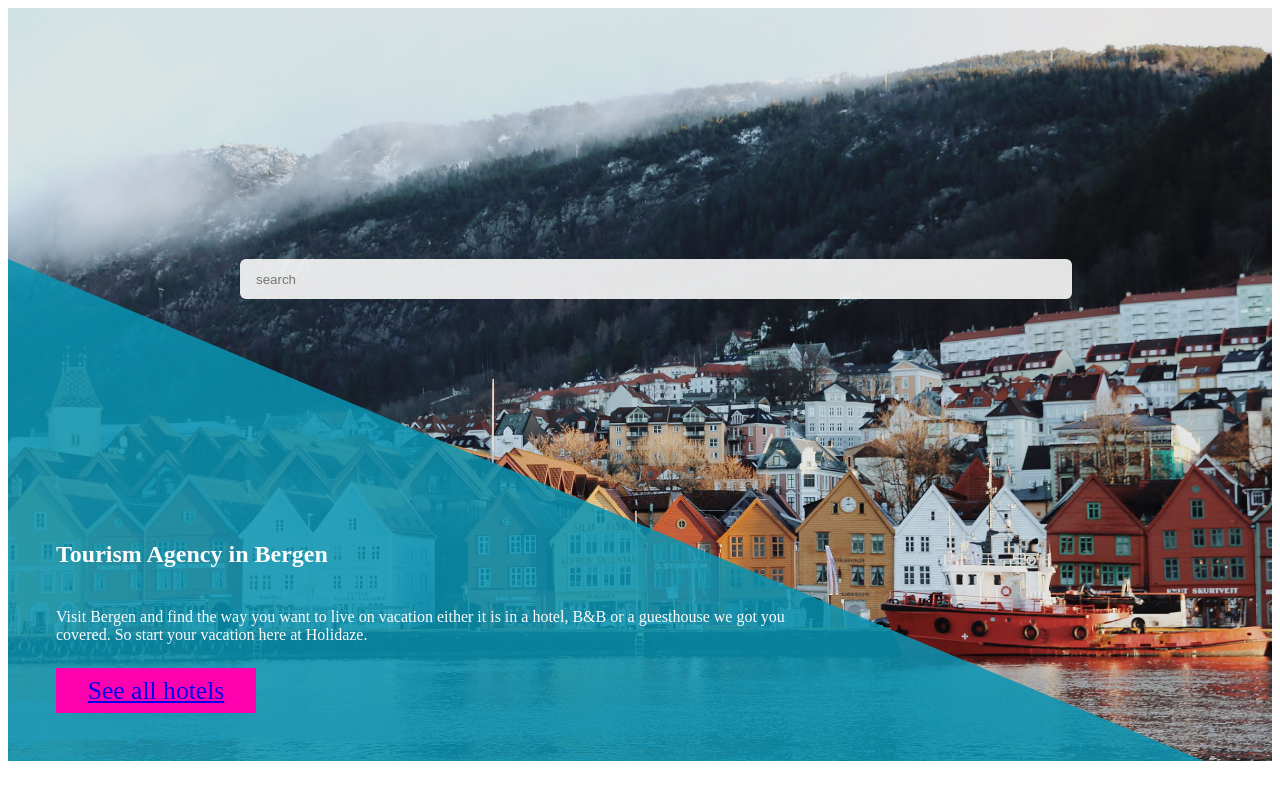
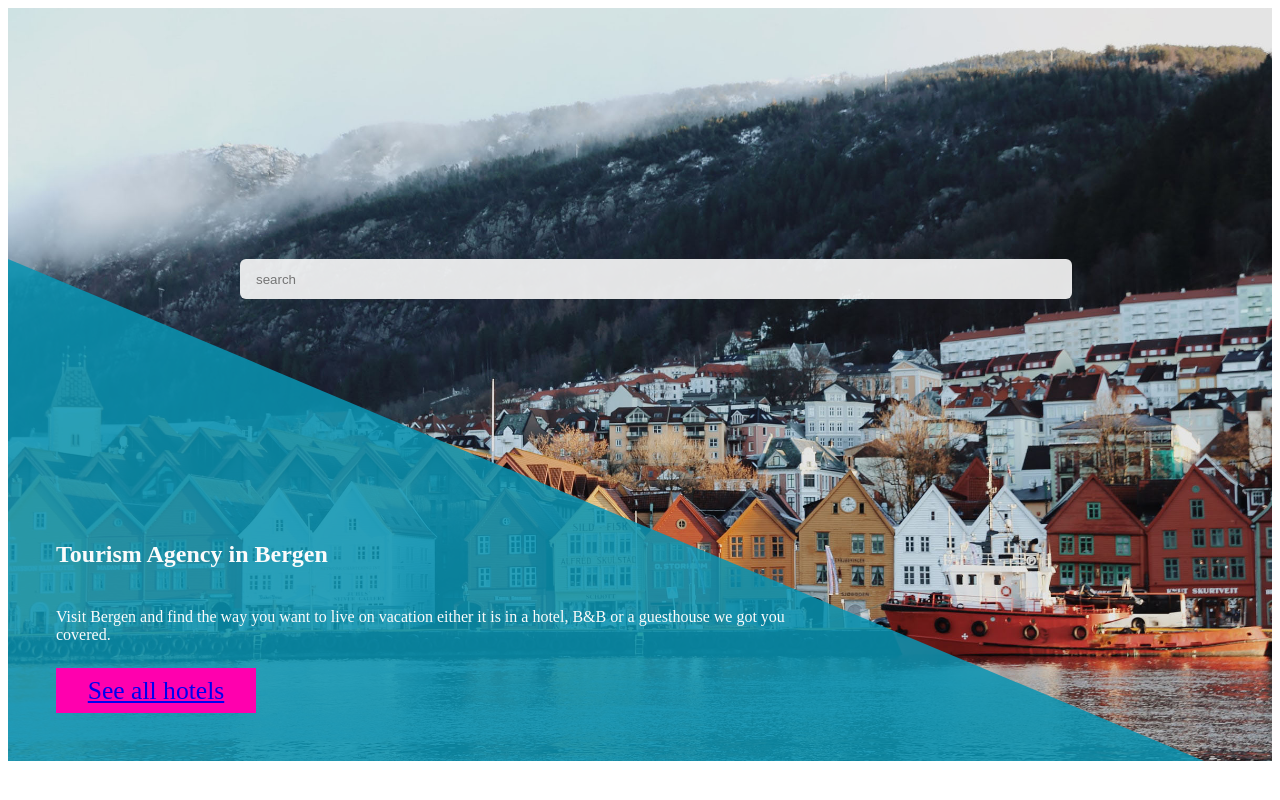
Before and after one commit to Noroff-FEU-Assignments/project-exam-2-RikkeLindberg, a Next.js app: page / in a window 1280 px wide. Built offline with nearby package versions, Linux system fonts and the light colour scheme.

Commit message:
chnage paragraph content

```diff
--- a/components/home/Hero.js
+++ b/components/home/Hero.js
@@ -7,8 +7,7 @@ export default function Hero() {
     return (
         <div className={styles.hero}>
             <Heading size="1" title="Tourism Agency in Bergen"/>
-            <Paragraph content="Visit Bergen and find the way you want to live on vacation either it is in a hotel,
-B&B or a guesthouse we got you covered.  So start your vacation here at Holidaze."/>
+            <Paragraph content="Visit Bergen and find the way you want to live on vacation either it is in a hotel, B&B or a guesthouse we got you covered."/>
             <Button link="/hotels">See all hotels</Button>
         </div>
     )
```
